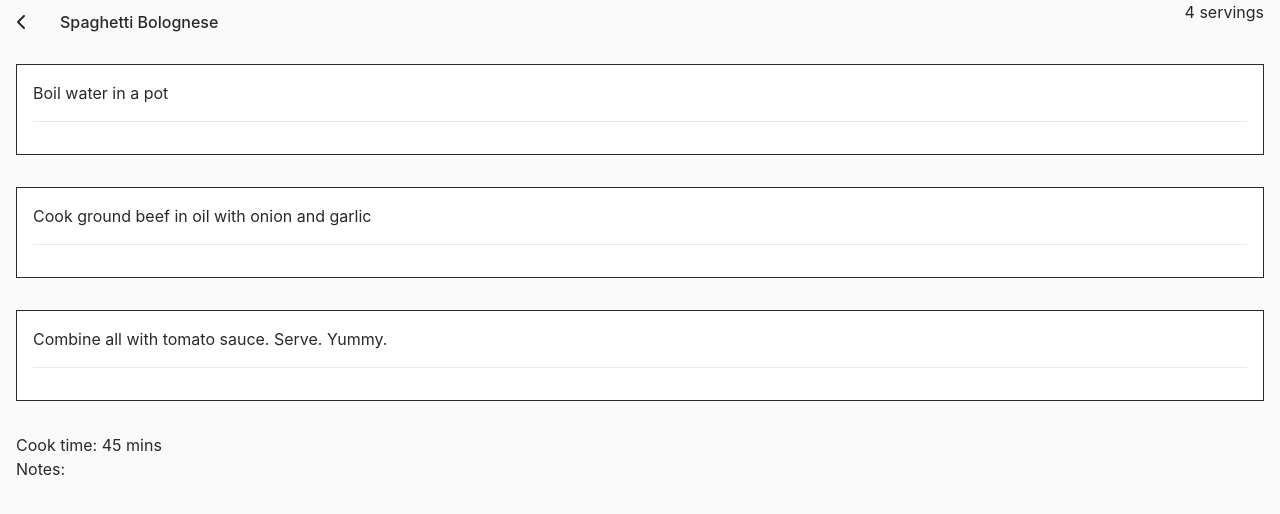
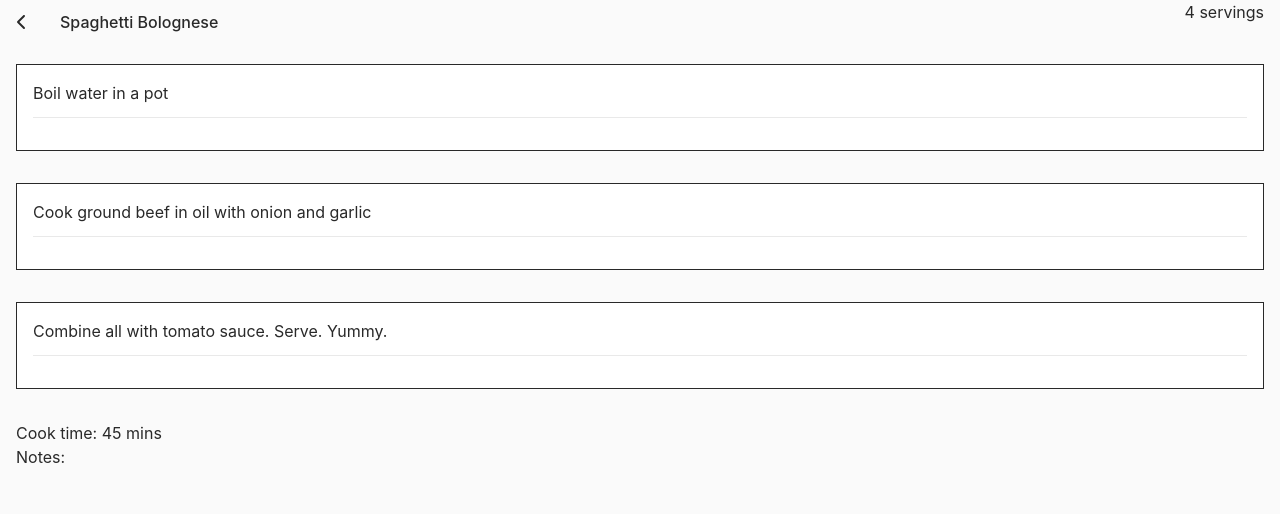
Before and after one commit to abigailhartnett/bitesize-app, a React (Create React App) app: page /recipes/1 in a window 1280 px wide. Shown: the top 514 px of the page. Built offline with nearby package versions, Linux system fonts and the light colour scheme; a web font is replaced by a local one.

Commit message:
linting and checks

```diff
--- a/src/components/calculations/readinessCalculation.js
+++ b/src/components/calculations/readinessCalculation.js
@@ -28,7 +28,7 @@ const ReadinessCalculation = ({ id }) => {
 				(recipeIngredientsInStock.length / recipeIngredients.length) * 100
 			)
 		);
-	}, []);
+	}, [recipeIngredientsInStock.length, recipeIngredients.length, readiness]);
 
 	return (
 		<div>
--- a/src/components/recipeComponents/InstructionStep.js
+++ b/src/components/recipeComponents/InstructionStep.js
@@ -20,9 +20,10 @@ const InstructionStep = ({ id }) => {
 					{/* <div className="font-semibold pb-4">Step {step.id}</div> */}
 
 					<div>
-						<div className="pb-4">{step.instruction}</div>
-						<hr className="border-b border-t-0 border-solid border-pepper border-opacity-10" />
+						<div>{step.instruction}</div>
 						{step.ingredients.length > 0 && (
+							<div>
+								<hr className="border-b border-t-0 border-solid border-pepper border-opacity-10 pt-3" />
 								<div className="grid-flow-row grid grid-cols-2 gap-2 pt-4">
 									{step.ingredients.map((ingredient) => {
 										const pantryItem = pantry.find(
@@ -44,6 +45,7 @@ const InstructionStep = ({ id }) => {
 										return <></>;
 									})}
 								</div>
+							</div>
 						)}
 					</div>
 				</div>
--- a/src/pages/recipe.js
+++ b/src/pages/recipe.js
@@ -3,7 +3,7 @@ import { useParams } from "react-router-dom";
 import { recipes } from "../data/recipes";
 import InstructionStep from "../components/recipeComponents/InstructionStep";
 import Nav from "../components/Nav";
-import ReadinessCalculation from "../components/calculations/readinessCalculation";
+// import ReadinessCalculation from "../components/calculations/readinessCalculation";
 
 const RecipePage = () => {
 	const { id } = useParams();
```
Lines whose indentation alone changed are shown as unchanged.
